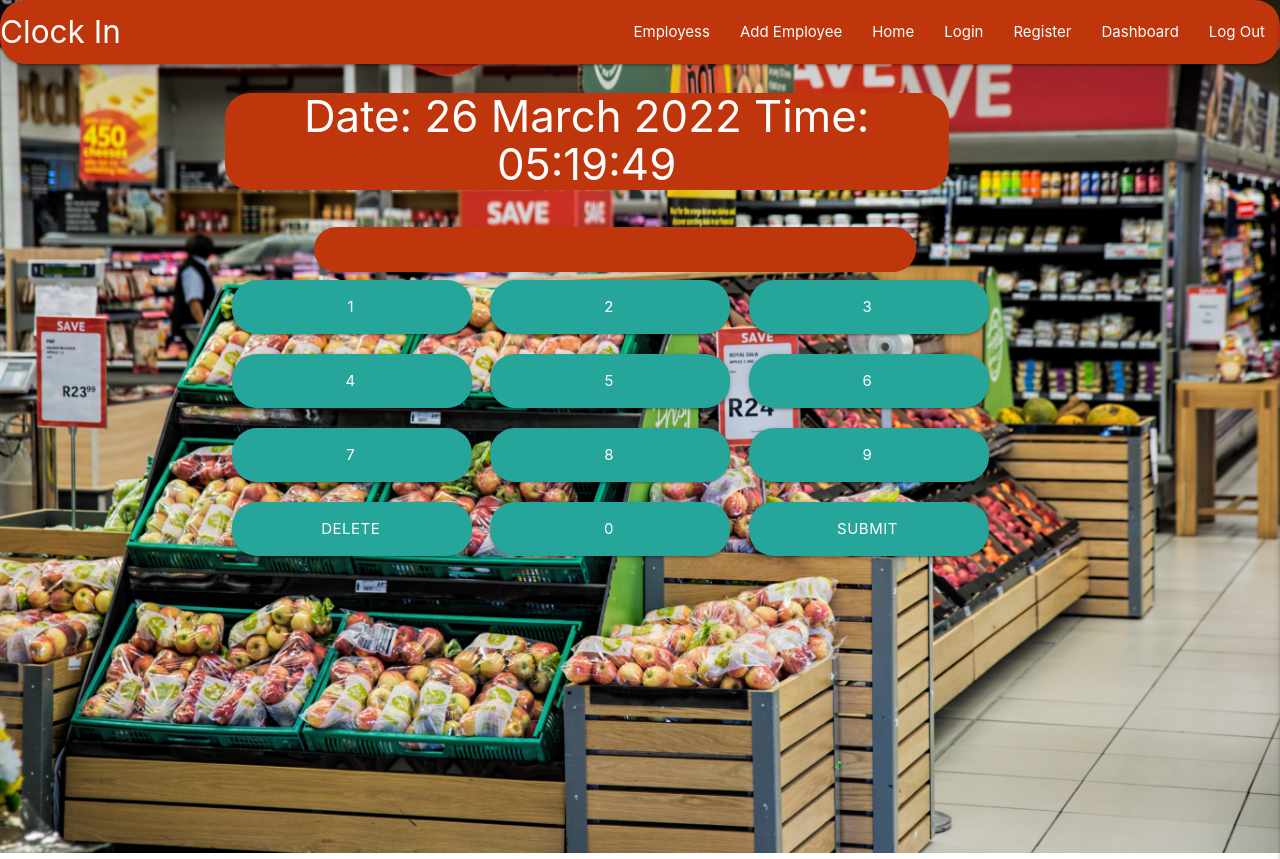
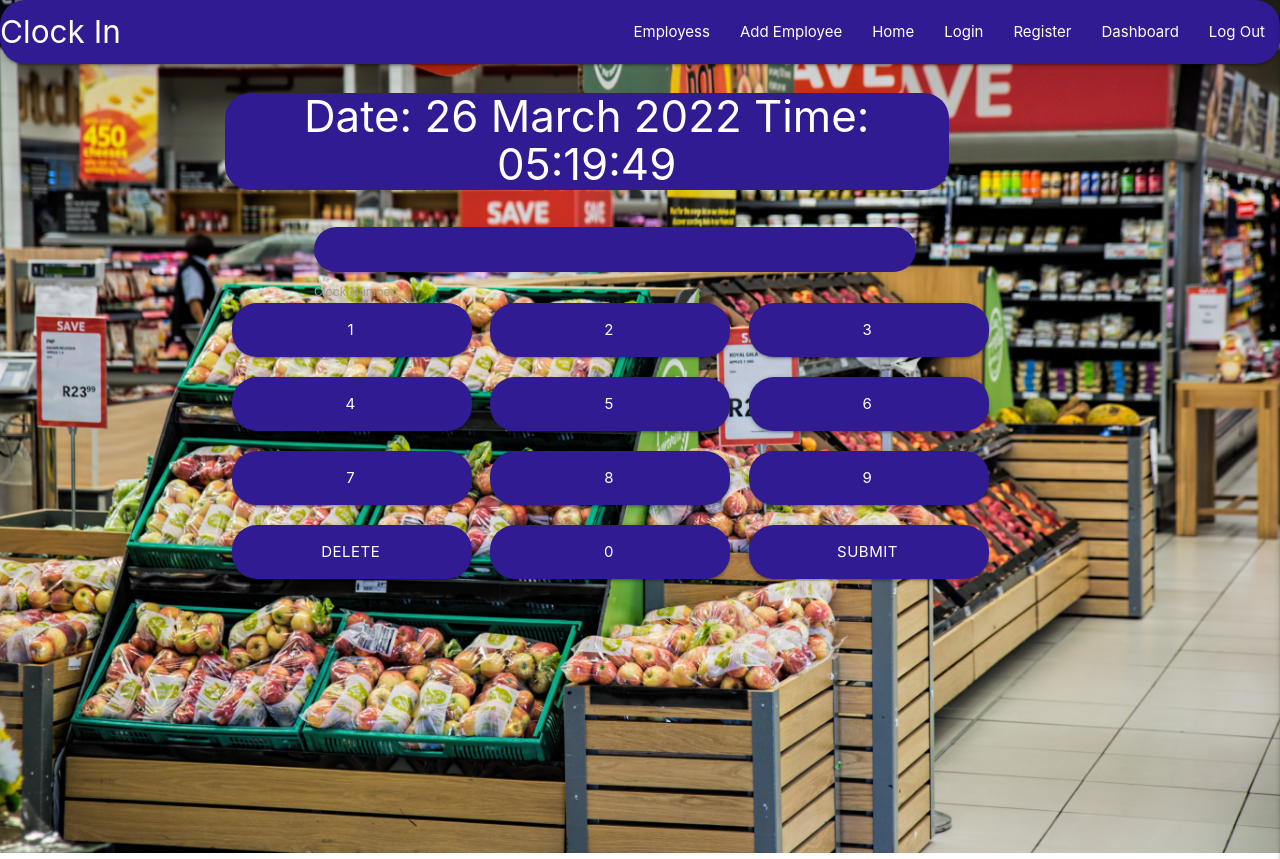
Before and after one commit to lseparatio/zai-clock-in-software, a Flask app: page / in a window 1280 px wide. Shown: the top 859 px of the page. Run offline with Flask 2, Linux system fonts and the light colour scheme; some libraries are stand-ins or nearby versions.

Commit message:
Chanhed cholor theme to deep-purple  for accesibility

```diff
--- a/static/css/style.css
+++ b/static/css/style.css
@@ -1,5 +1,5 @@
 :root {
-    --buttons: blue;
+    --buttons: #311b92;
     --text: #ffffff;
     --nav: #bf360c;
 }
@@ -9,7 +9,6 @@ body {
     background-repeat: no-repeat;
     background-size: cover;
     color: var(--text);
-
     min-height: 100%;
 }
 
@@ -18,7 +17,7 @@ h3 {
 }
 
 #time {
-    background-color: var(--nav);
+    background-color: var(--buttons);
     border-radius: 25px;
     text-align: center;
 }
@@ -26,7 +25,7 @@ h3 {
 
 #clock-number-text,
 #clock-number {
-    background-color: var(--nav);
+    background-color: var(--buttons);
     border-radius: 25px;
     border-bottom: 0px;
 }
@@ -76,3 +75,10 @@ tr {
 #brand {
     text-align: left;
 }
+
+.click-nr,
+.submit,
+.delete,
+#clock-number {
+    background-color: var(--buttons);
+}
--- a/templates/base.html
+++ b/templates/base.html
@@ -29,7 +29,7 @@
 <body id="scan">
     <header>
         <!-- top navbar -->
-        <nav class="nav-extended text-shadow deep-orange darken-4">
+        <nav class="nav-extended text-shadow deep-purple darken-4">
             <div class="nav-wrapper">
                 <a href="{{ url_for('index') }}" class="brand-logo">Clock In</a>
                 <a href="#" data-target="mobile-demo" class="sidenav-trigger right"><i class="fas fa-bars"></i></a>
@@ -46,17 +46,18 @@
         </nav>
 
         <!-- mobile sidenav -->
-        <ul class="sidenav text-shadow deep-orange darken-4" id="mobile-demo">
+        <ul class="sidenav text-shadow deep-purple darken-4" id="mobile-demo">
             <li>
-                <h4 class="center-align light-blue-text text-darken 4">Clock In</h4>
+                <h4 class="center-align white-text text-darken 4">Clock In</h4>
             </li>
-            <li><a href="{{ url_for('employess') }}">Employess</a></li>
-            <li><a href="{{ url_for('add_employee') }}">Add Employee</a></li>
-            <li><a href="{{ url_for('index') }}">Home</a></li>
-            <li><a href="{{ url_for('login') }}">Login</a></li>
-            <li><a href="{{ url_for('register') }}">Register</a></li>
-            <li><a href="{{ url_for('dashboard') }}">Dashboard</a></li>
-            <li><a href="{{ url_for('logout') }}">Log Out</a></li>
+            <li><a class="center-align white-text text-darken 4" href="{{ url_for('employess') }}">Employess</a></li>
+            <li><a class="center-align white-text text-darken 4" href="{{ url_for('add_employee') }}">Add Employee</a>
+            </li>
+            <li><a class="center-align white-text text-darken 4" href="{{ url_for('index') }}">Home</a></li>
+            <li><a class="center-align white-text text-darken 4" href="{{ url_for('login') }}">Login</a></li>
+            <li><a class="center-align white-text text-darken 4" href="{{ url_for('register') }}">Register</a></li>
+            <li><a class="center-align white-text text-darken 4" href="{{ url_for('dashboard') }}">Dashboard</a></li>
+            <li><a class="center-align white-text text-darken 4" href="{{ url_for('logout') }}">Log Out</a></li>
         </ul>
     </header>
 
--- a/templates/index.html
+++ b/templates/index.html
@@ -9,11 +9,12 @@
 
 
 <div class="row">
-    <form id="clock-in-form" maxlength="4" data-length="4" class="col s9 offset-s2 offset-m2" method="POST"
-        action="{{ url_for('index') }}">
+    <form id="clock-in-form" maxlength="4" data-length="4" pattern="^[0-9]{4,4}$" class="col s9 offset-s2 offset-m2"
+        method="POST" action="{{ url_for('index') }}">
 
         <div class="col s12 m8 offset-m1">
             <input type="text" id="clock-number" name="clock-number" readonly>
+            <label for="clock-number" class="visuallyhidden">Clock Number</label>
         </div>
 
         <div class="row">
@@ -35,9 +36,9 @@
         </div>
 
         <div class="row">
-            <a class="waves-effect waves-light btn-large col s3" href="{{ url_for('index') }}">Delete</a>
+            <a class="delete waves-effect waves-light btn-large col s3" href="{{ url_for('index') }}">Delete</a>
             <a class="click-nr waves-effect waves-light btn-large col s3" data-type="0" value="0">0</a>
-            <button type="submit" class="waves-effect waves-light btn-large col s3">SUBMIT</button>
+            <button type="submit" class="submit waves-effect waves-light btn-large col s3">SUBMIT</button>
         </div>
     </form>
 </div>
```
Also changed, not shown: static/js/index.js (+15 -0 lines).
